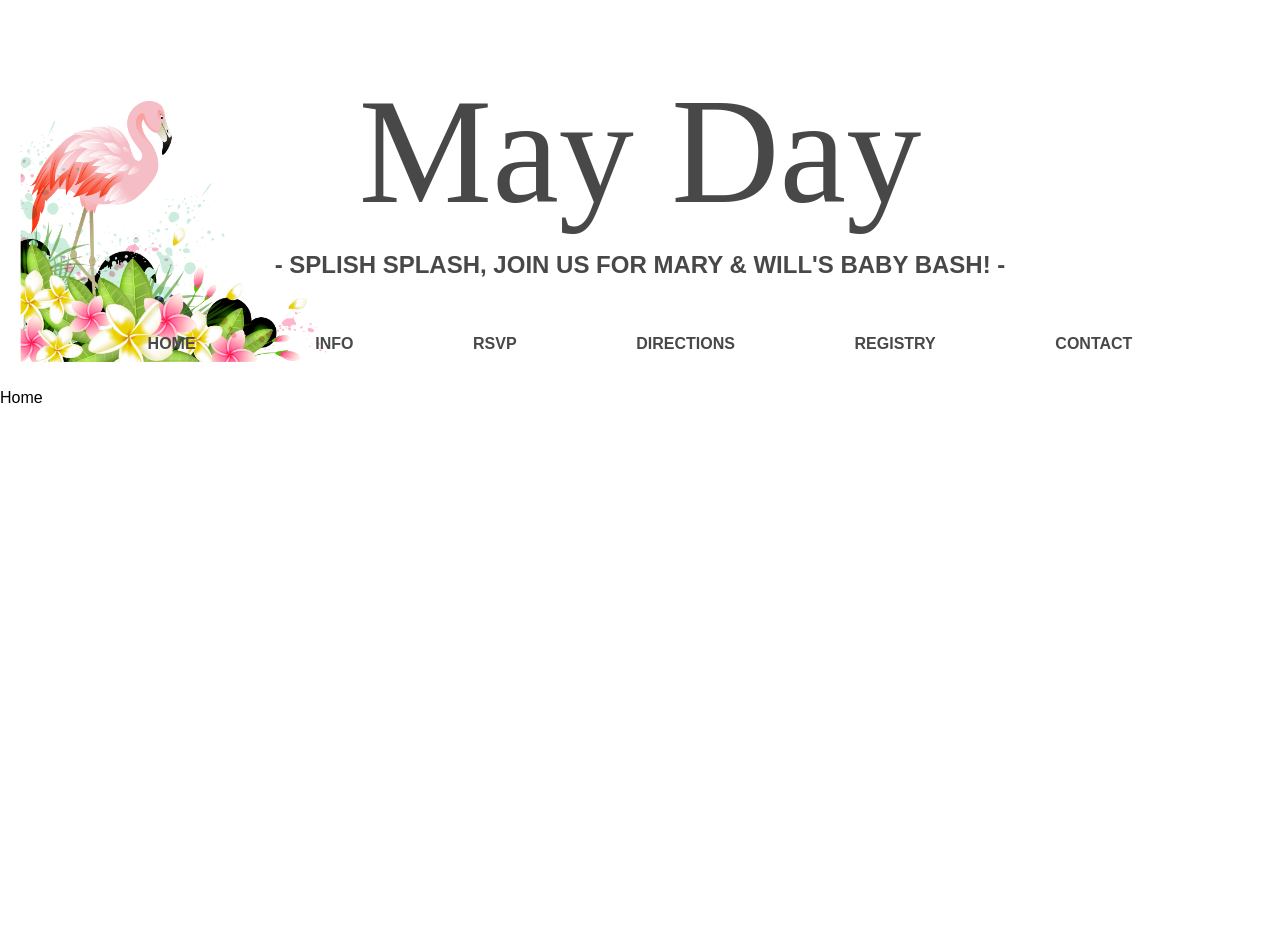
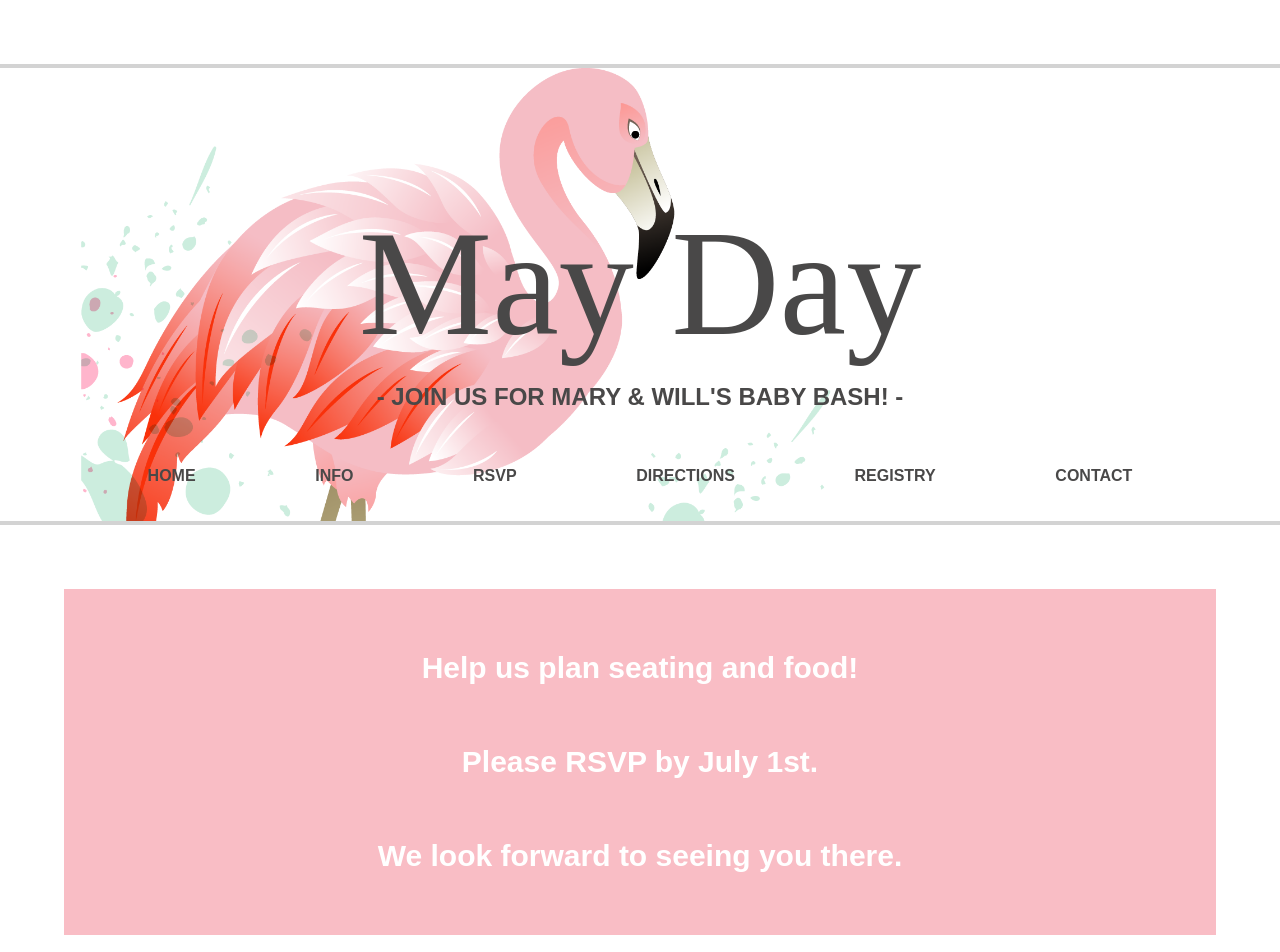
Before and after one commit to marybees/mayday, a React (Create React App) app: page / in a window 1280 px wide. Shown: the top 952 px of the page. Before the commit the page ends 800 px from the top, so only its background shows below. Built offline with nearby package versions, Linux system fonts and the light colour scheme; the HTML template or start-up script is replaced by a standard one.

Commit message:
Adjust nav and home styling

```diff
--- a/src/Home.js
+++ b/src/Home.js
@@ -1,8 +1,28 @@
-import React from 'react'
+import React from 'react';
+import styled from "styled-components";
 
 const Home = () => {
+
+  const HomeInfoContainer = styled.div`
+    margin: 64px;
+    padding: 32px;
+    display: flex;
+    flex-direction: column;
+    justify-content: center;
+    align-items: center;
+    background-color: #f9bdc5;
+    font-size: 30px;
+    color: white;
+    font-weight: 600;
+  `
   return (
-    <div>Home</div>
+    <>
+      <HomeInfoContainer>
+        <p>Help us plan seating and food!</p>
+        <p>Please RSVP by July 1st.</p>
+        <p>We look forward to seeing you there.</p>
+      </HomeInfoContainer>
+    </>
   )
 }
 
--- a/src/Nav.js
+++ b/src/Nav.js
@@ -7,10 +7,13 @@ function Nav() {
 
   const NavContainer = styled.div`
     background-image: url(${flamingoImage});
-    background-position: left;
+    background-position: top;
     background-repeat: no-repeat;
-    background-size: contain;
-    margin: 0;
+    background-size: cover;
+    border-top: 4px solid #D3D3D3;
+    border-bottom: 4px solid #D3D3D3;
+    margin: 64px 0;
+    padding-top: 64px;
   `;
 
   const NavTitle = styled.h1`
@@ -52,7 +55,7 @@ function Nav() {
     <NavContainer>
       <NavTitle>May Day</NavTitle>
       <NavSubtitle>
-        - SPLISH SPLASH, JOIN US FOR MARY & WILL'S BABY BASH! -
+        - JOIN US FOR MARY & WILL'S BABY BASH! -
       </NavSubtitle>
       <NavLinkContainer>
         <Link to="/" style={{ textDecoration: "none", color: "#494848" }}>
```
